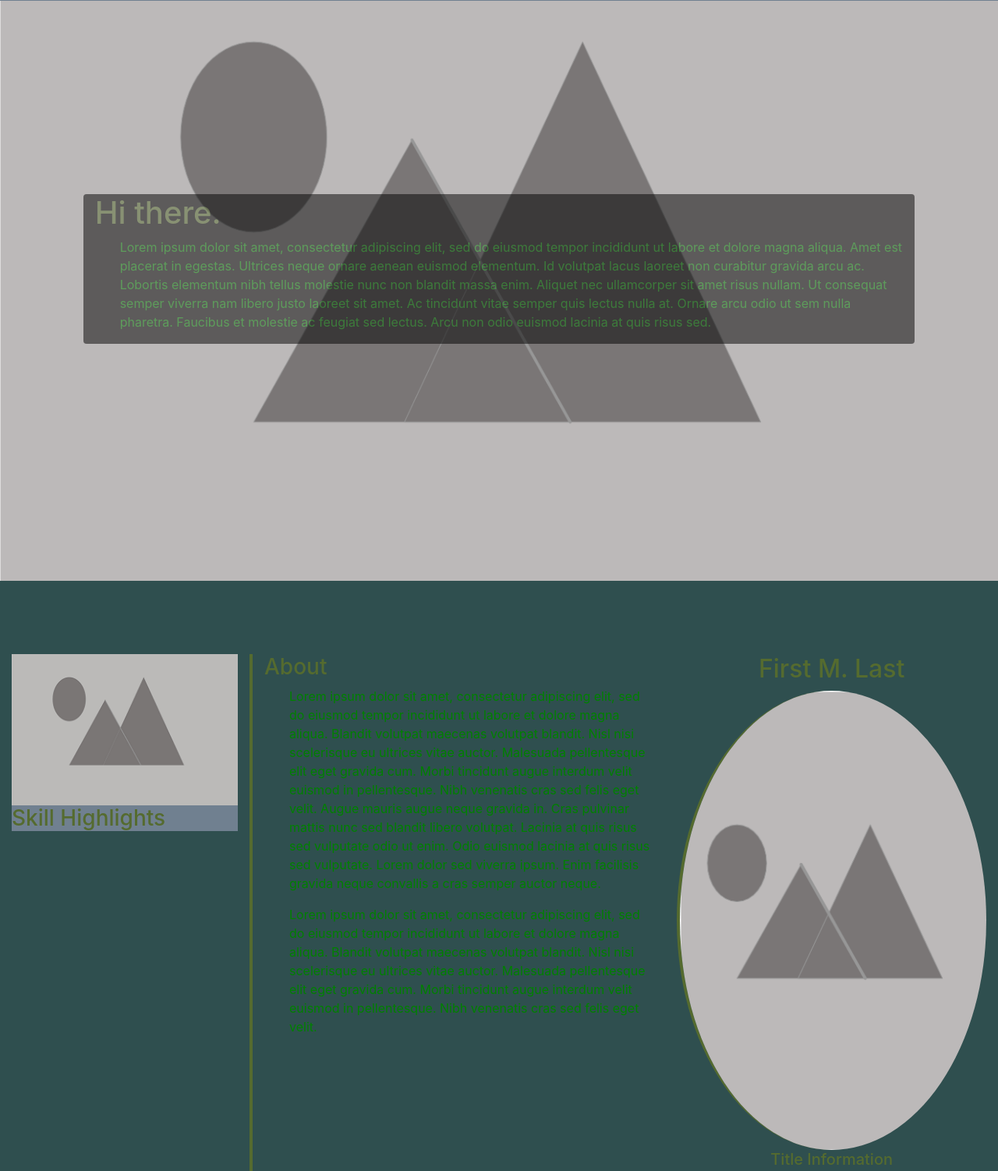
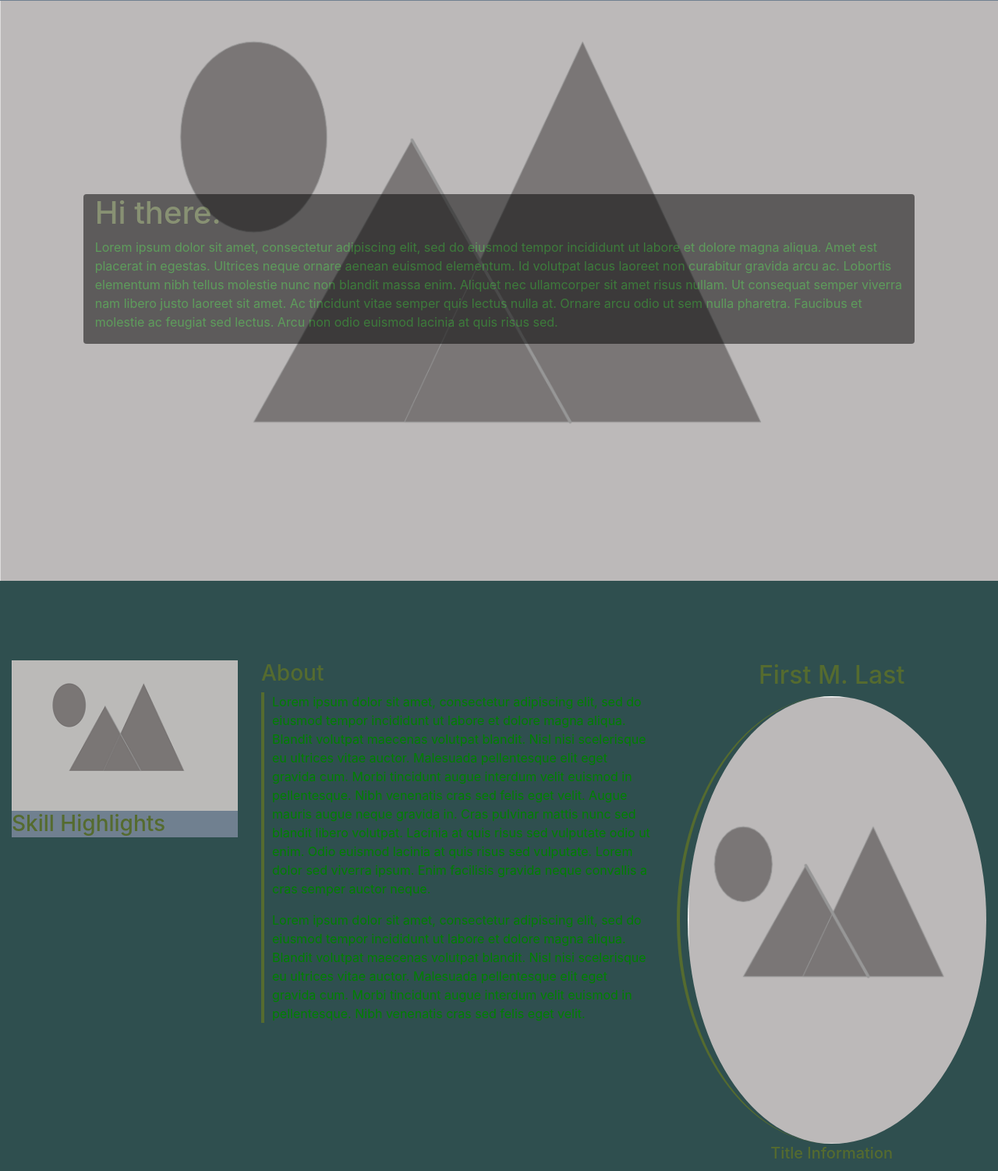
Before and after one commit to daileyo/bootstrap-starter, a website: page index.html in a window 1280 px wide. Shown: the part 55-1557 px from the top of the page at 78% size. Drawn offline with nearby package versions, Linux system fonts and the light colour scheme.

Commit message:
Standardized css code formatting Added decription div to improve border appearance. Updated all package dependencies to use latest.

```diff
--- a/css/index.css
+++ b/css/index.css
@@ -1,41 +1,38 @@
 /*navbar styling*/
-.navbar             {   background:         slategray; }
-.nav-link           {   margin-right:       1em !important;
-                        color:              darkgreen;
+.navbar             { background:         slategray; }
+.nav-link           { margin-right:       1em !important;
+                      color:              darkgreen;
 }
-.navbar-brand       { color:            darkgreen; }
-.navbar-collapse    { justify-content:  flex-end; }
+.navbar-brand       { color:              darkgreen; }
+.navbar-collapse    { justify-content:    flex-end; }
 /*end navgar*/
-.body        {   background-color: darkslateblue; }
-.container   {   background-color: darkslategray; }
-.page        {   background-color: darkslategray; }
-.description {   border-left: 4px solid darkolivegreen; }
-h1, h3      {   color:            darkolivegreen; }
-h2, h5      {   color:            darkolivegreen; text-align: center; }
-p           {   color:            green; padding-left: 2em; }
+.body               { background-color:   darkslateblue; }
+.container          { background-color:   darkslategray; }
+.page               { background-color:   darkslategray; }
+.description        { border-left:        darkolivegreen 4px solid;
+                      padding-left:       10px; }
+h1, h3              { color:              darkolivegreen; }
+h2, h5              { color:              darkolivegreen;
+                      text-align:         center; }
+p                   { color:              green; }
 /*header*/
-.header     {
-                background-image:       url('../images/header-bg.png');
-                background-size:        cover;
-                background-position:    center;
-                background-color:       burlywood;
-}
-.overlay    {
-                opacity:    .5;
-                background: black;
-}
+.header             { background-color:   burlywood;
+                      background-image:    url('../images/header-bg.png');
+                      background-size:     cover;
+                      background-position: center; }
+.overlay            { background:          black;
+                      opacity:              .5; }
 /*end header*/
 
 /*about*/
-.about-img-main {
-    border-radius: 50%;
-    border-left: 4px solid darkolivegreen;
-}
-.about-highlights { background-color: slategray; }
+.about-img-main     { border-left:         darkolivegreen 4px solid ;
+                      border-radius:       50%;
+                      padding-left:        10px }
+.about-highlights   { background-color:    slategray; }
 /*end about*/
 
 /*projects*/
-.projects-selector { background-color: slategray; }
+.projects-selector  { background-color:    slategray; }
 /*end projects*/
 
-.debug { visibility: hidden; }
+.debug              { visibility:           hidden; }
--- a/index.html
+++ b/index.html
@@ -50,8 +50,9 @@
                         <h3>Skill Highlights</h3>
                     </div>
                 </div>
-                <div class="col-sm-12 col-md-12 col-lg-5 description">
+                <div class="col-sm-12 col-md-12 col-lg-5">
                     <h3>About</h3>
+                    <div class="description">
                     <p>
                         Lorem ipsum dolor sit amet, consectetur adipiscing elit, sed do eiusmod
                         tempor incididunt ut labore et dolore magna aliqua. Blandit volutpat
@@ -71,6 +72,7 @@
                         interdum velit euismod in pellentesque. Nibh venenatis cras sed felis eget
                         velit.
                     </p>
+                    </div>
                 </div>
                 <div class="col-sm-12 col-md-12 col-lg-4">
                     <h2>First M. Last</h2>
@@ -89,8 +91,9 @@
                         <p>yar</p>
                     </div>
                 </div>
-                <div class="col-sm-12 col-md-12 col-lg-5 description">
+                <div class="col-sm-12 col-md-12 col-lg-5">
                     <h3>Projects</h3>
+                    <div class="description">
                     <p>
                         Turpis tincidunt id aliquet risus feugiat in. Integer malesuada nunc vel risus
                         commodo viverra. Condimentum lacinia quis vel eros donec ac odio tempor. Dolor
@@ -105,6 +108,7 @@
                         ultrices. Auctor augue mauris augue neque gravida in.
                     </p>
                     <img src="images/header-bg.png" class="img-fluid">
+                    </div>
                 </div>
                 <div class="col-sm-12 col-md-12 col-lg-2 skills">
                     <h5>Skills</h5>
```
Also changed, not shown: package.json (+5 -5 lines), 1 other file.
